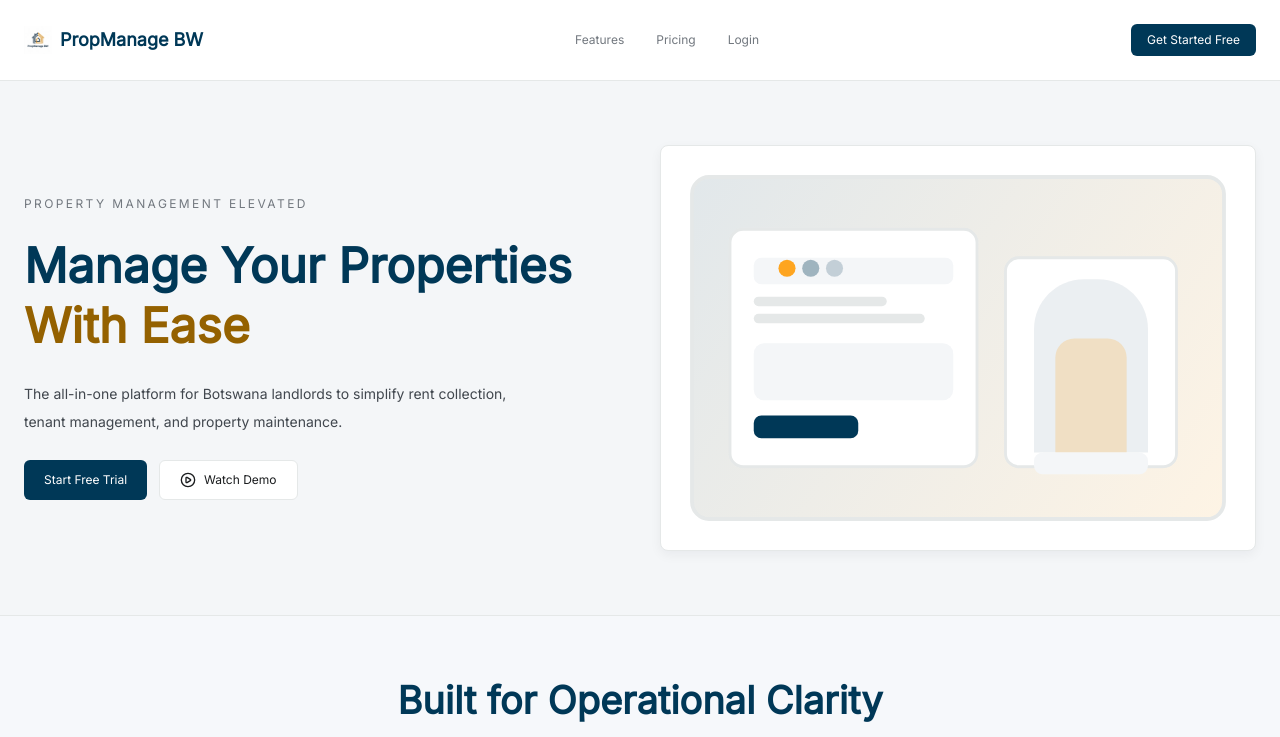
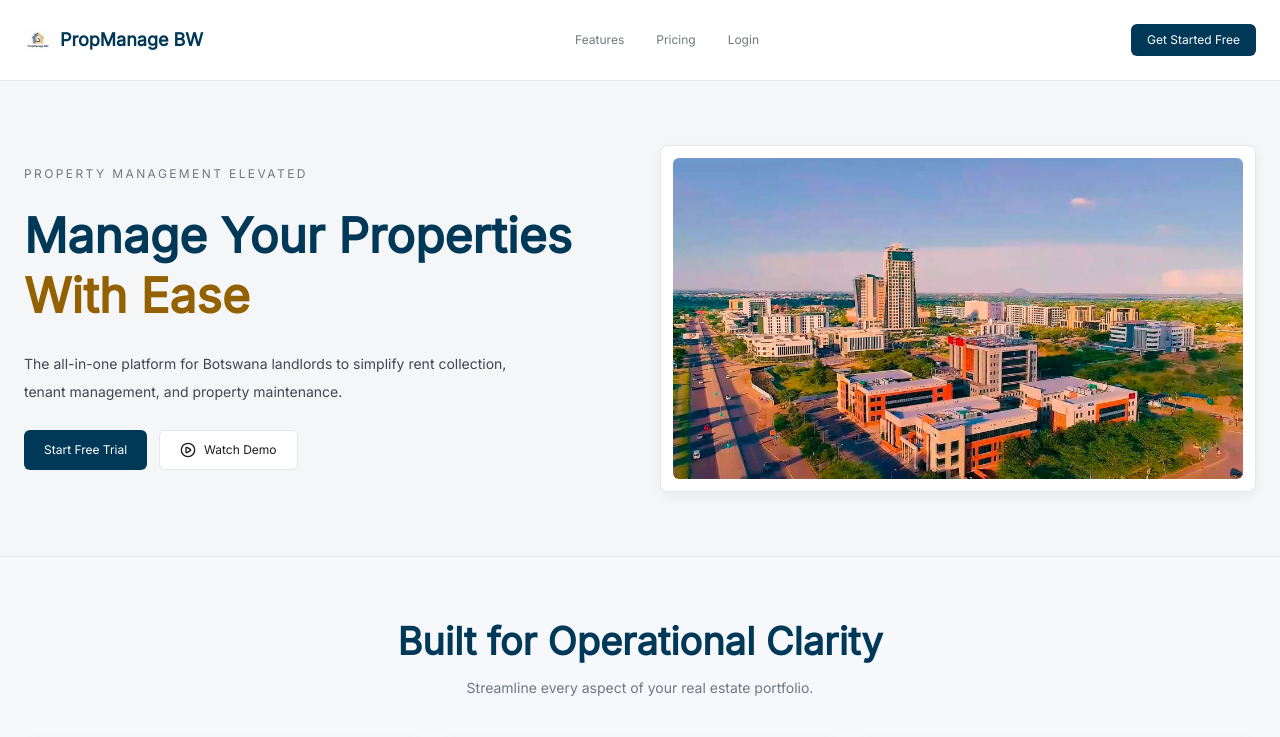
Before and after one commit to dondie52/props, a Next.js app: page / in a window 1280 px wide. Shown: the top 737 px of the page. Built offline with nearby package versions, Linux system fonts and the light colour scheme.

Commit message:
Update landing hero to city image.
Use the uploaded city visual for the homepage hero section to match the requested branding update.

Co-authored-by: Cursor <cursoragent@cursor.com>

```diff
--- a/src/app/page.tsx
+++ b/src/app/page.tsx
@@ -105,7 +105,7 @@ export default function Home() {
 
         <div className="rounded-lg border border-border-ghost bg-bg-card p-3 shadow-card">
           <Image
-            src="/illustrations/hero.svg"
+            src="/illustrations/hero-city.png"
             alt="PropManage dashboard preview"
             width={1200}
             height={800}
```
Also changed, not shown: public/illustrations/hero-city.png (added).
